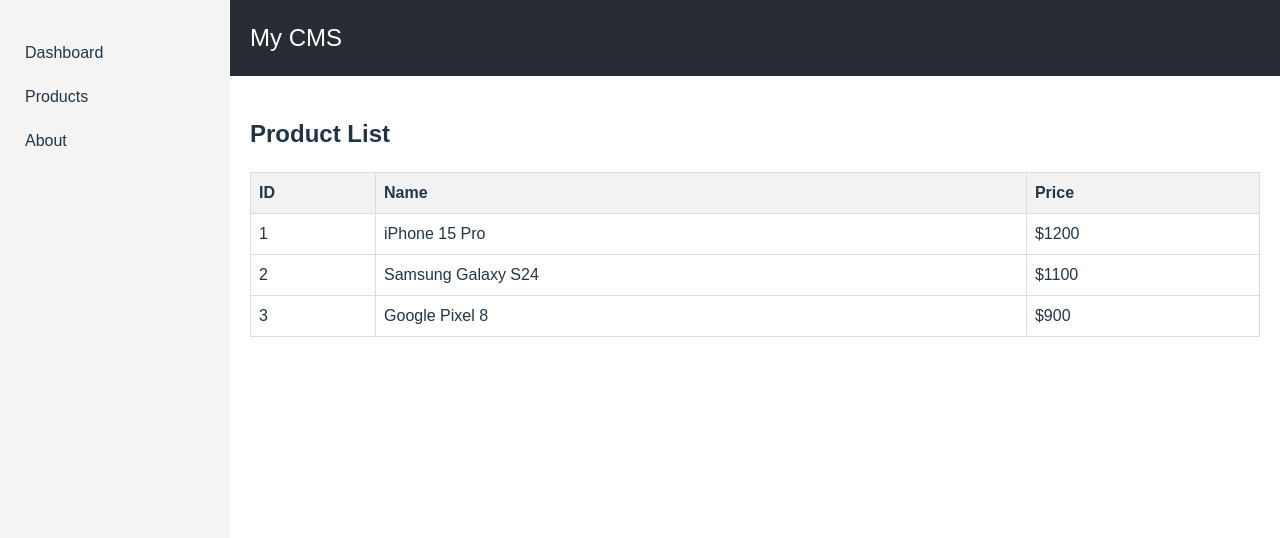
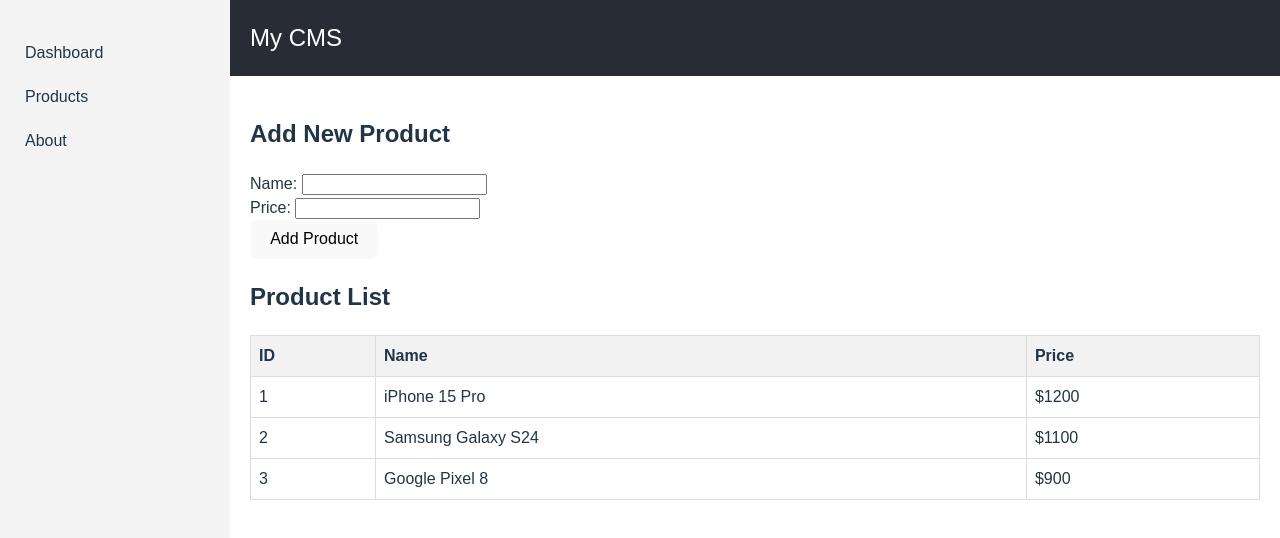
Before and after one commit to bufihofa/JITSTTS, a React (Vite) app in the folder frontend/: page / in a window 1280 px wide. Shown: the top 538 px of the page. Built offline with nearby package versions, Linux system fonts and the light colour scheme.

Commit message:
Add ProductForm

```diff
--- a/frontend/src/App.tsx
+++ b/frontend/src/App.tsx
@@ -1,18 +1,37 @@
-// frontend/src/App.jsx
+import { useState } from 'react';
 import './App.css';
-import Header from './component/header/header';
+import Header from './component/header/Header';
 import ProductList from './component/product/ProductList';
 import Sidebar from './component/sidebar/Sidebar';
+import ProductForm from './component/product/ProductForm';
+import type { Product } from './types/Product';
 
 
-function App() {
+
+const App = () => {
+  const [products, setProducts] = useState<Product[]>([
+    { id: 1, name: 'iPhone 15 Pro', price: 1200 },
+    { id: 2, name: 'Samsung Galaxy S24', price: 1100 },
+    { id: 3, name: 'Google Pixel 8', price: 900 },
+  ]);
+
+  const handleAddProduct = (name: string, price: number) => {
+    const newProduct: Product = {
+      id: Date.now(),
+      name,
+      price,
+    };
+    setProducts([...products, newProduct]);
+  };
+
   return (
     <div className="app-container">
       <Sidebar />
       <div className="main-content">
         <Header />
         <main className="content-area">
-          <ProductList />
+          <ProductForm onAddProduct={handleAddProduct}/>
+          <ProductList products={products} />
         </main>
       </div>
     </div>
--- a/frontend/src/component/product/ProductForm.tsx
+++ b/frontend/src/component/product/ProductForm.tsx
@@ -0,0 +1,48 @@
+import { useState } from "react";
+
+interface AddProductFormProps {
+    onAddProduct: (name: string, price: number) => void;
+}
+const ProductForm: React.FC<AddProductFormProps> = ({onAddProduct}) => {
+    const [name, setName] = useState('');
+    const [price, setPrice] = useState('');
+
+    const handleSubmit = (e: React.FormEvent) => {
+        e.preventDefault();
+        if (!name || !price) {
+            alert("Không được để trống các trường.");
+            return;
+        }
+
+        onAddProduct(name, parseFloat(price));
+
+        setName('');
+        setPrice('');
+    }
+    return (
+        <div className="product-form">
+        <h2>Add New Product</h2>
+        <form onSubmit={handleSubmit}>
+            <div>
+            <label>Name: </label>
+            <input
+                type="text"
+                value={name}
+                onChange={(e) => setName(e.target.value)}
+            />
+            </div>
+            <div>
+            <label>Price: </label>
+            <input
+                type="number"
+                value={price}
+                onChange={(e) => setPrice(e.target.value)}
+            />
+            </div>
+            <button type="submit">Add Product</button>
+        </form>
+        </div>
+  );
+}
+
+export default ProductForm;
--- a/frontend/src/component/product/ProductList.tsx
+++ b/frontend/src/component/product/ProductList.tsx
@@ -1,11 +1,11 @@
+import type { Product } from '../../types/Product';
 import './ProductList.css';
 
-const ProductList = () => {
-  const products = [
-    { id: 1, name: 'iPhone 15 Pro', price: 1200 },
-    { id: 2, name: 'Samsung Galaxy S24', price: 1100 },
-    { id: 3, name: 'Google Pixel 8', price: 900 },
-  ];
+interface ProductListProps {
+  products: Product[];
+}
+
+const ProductList: React.FC<ProductListProps> = ({ products }) => {
 
   return (
     <div className="product-list">
--- /dev/null
+++ b/frontend/src/types/Product.ts
@@ -0,0 +1,5 @@
+export interface Product {
+    id: number;
+    name: string;
+    price: number;
+}
```
